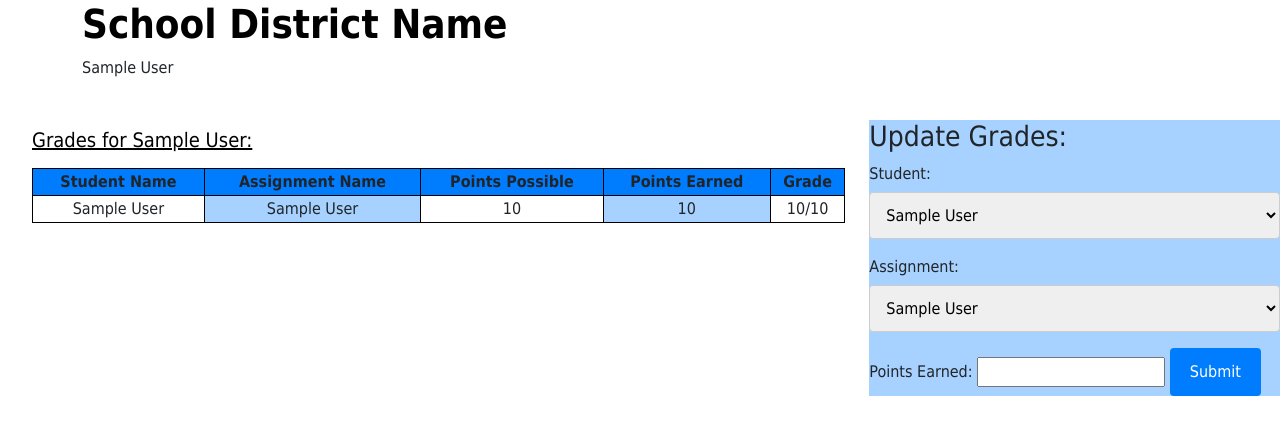
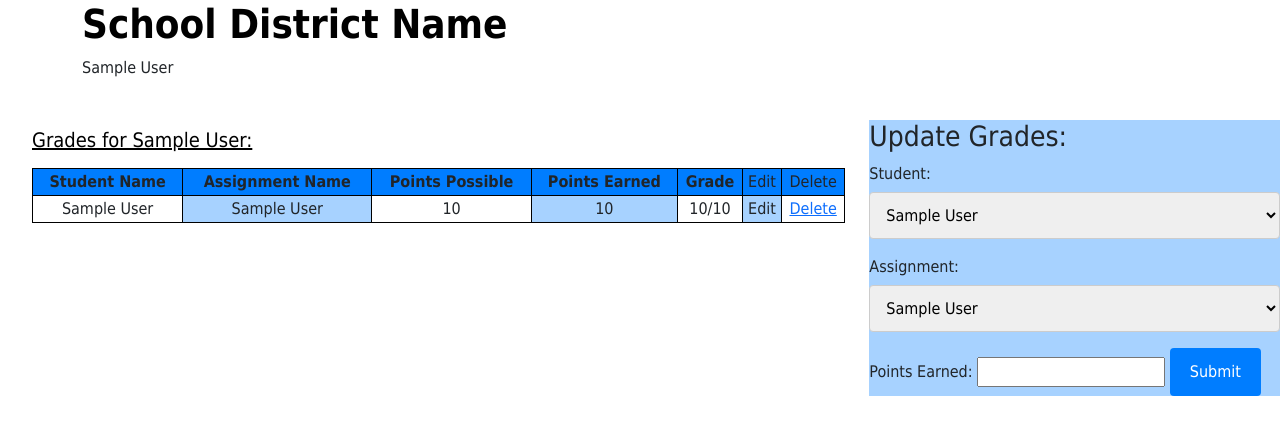
Before and after one commit to ZRhodes94/student-management-system, a Django app: template student_management_system/templates/class-info.html in a window 1280 px wide. Shown: the part 116-551 px from the top of the page. Run offline with Django 4.2, Linux system fonts and the light colour scheme; the template is opened without the code that fills it: values that come from a table or form of the project are taken from there, others are empty; tables that the repository leaves empty hold one stand-in row (values such as "Sample post"); some libraries are stand-ins or nearby versions.

Commit message:
added delete to class grades

```diff
--- a/student_management_system/templates/class-info.html
+++ b/student_management_system/templates/class-info.html
@@ -45,6 +45,8 @@
               <col/>
               <col style="background-color: #A7D2FF;" />
               <col/>
+              <col style="background-color: #A7D2FF;" />
+              <col/>
             </colgroup>
             <tr style="background-color: #007DFF;">
               <th>Student Name</th>
@@ -52,6 +54,8 @@
               <th>Points Possible</th>
               <th>Points Earned</th>
               <th>Grade</th>
+              <td>Edit</td>
+              <td>Delete</td>
             </tr>
             {% if grades %}
               {% for grade in grades %}
@@ -61,6 +65,8 @@
                 <td>{{grade.assignment.pointsPossible}}</td>
                 <td>{{grade.pointsEarned}}</td>
                 <td>{{grade.pointsEarned}}/{{grade.assignment.pointsPossible}}</td>
+                <td>Edit</td>
+                <td><a href="{% url 'delete_grade_view' grade.id %}">Delete</a></td>
               </tr>
               {% endfor %}
             {% else %}
--- a/student_management_system/urls.py
+++ b/student_management_system/urls.py
@@ -10,4 +10,5 @@ urlpatterns = [
     path("assignments/", views.assignments_view, name="assignments_view"),
     path("assignments/delete/<int:id>", views.delete_assignment, name="delete_assignments_view"),
     path("behavior/delete/<int:id>", views.delete_behavior, name="delete_behavior_view"),
+    path("class/grade/delete/<int:id>", views.delete_grade, name="delete_grade_view"),
 ]
```
Also changed, not shown: student_management_system/views.py (+5 -4 lines).
